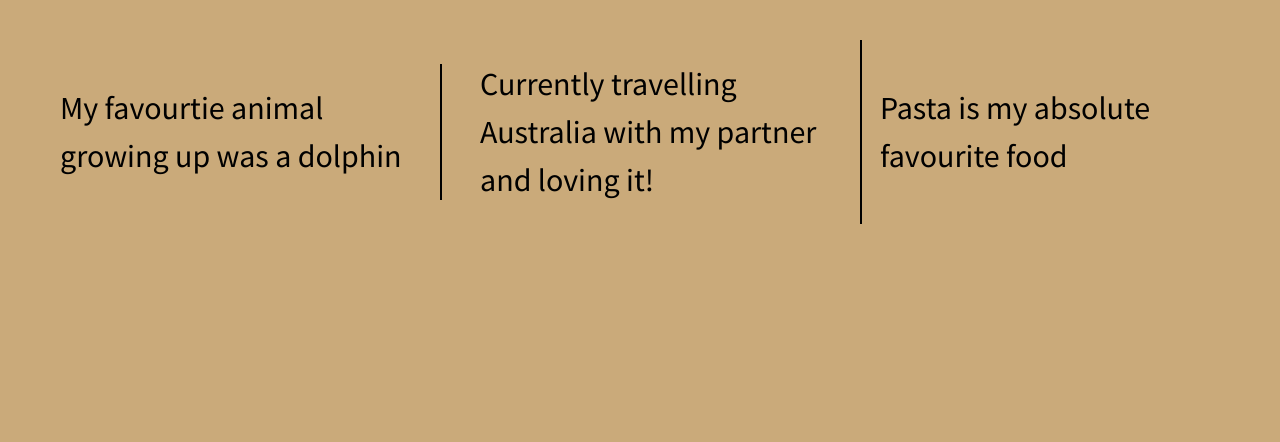
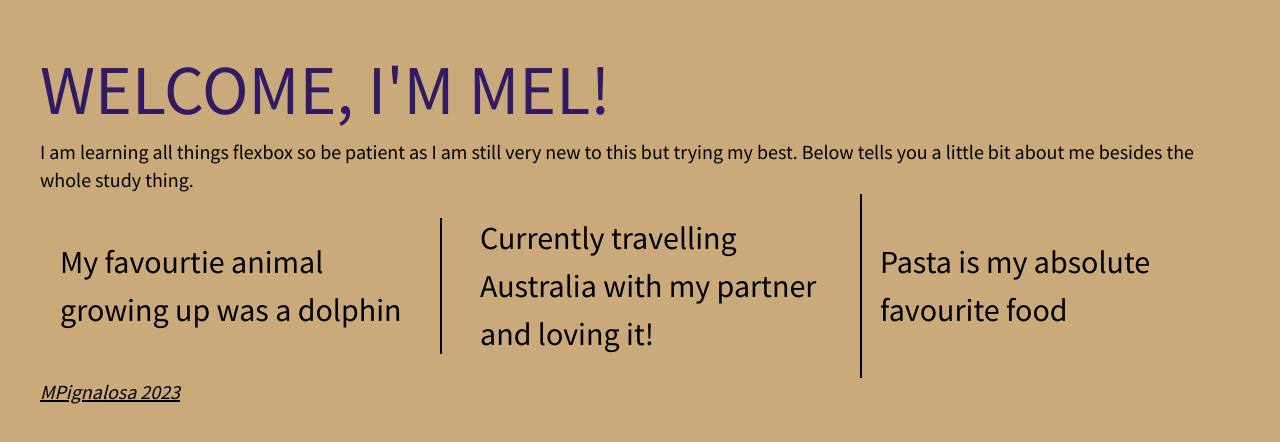
Before and after one commit to Melissa-Maria/divs-flexbox-starter, a plain HTML site: page index.html in a window 1280 px wide. Drawn offline with nearby package versions, Linux system fonts and the light colour scheme.

Commit message:
Coded website using flexbox

```diff
--- a/css/main.css
+++ b/css/main.css
@@ -110,6 +110,18 @@ body {
   color: black;
 }
 
+header, footer, main {
+    display: flex;
+    justify-content: center;
+    align-content: center;
+}
+
+header {
+    color: rgb(49, 27, 101);
+    font-size: 70px;
+    text-transform: uppercase;
+}
+
 .wrapper {
   display: flex;
   justify-content: space-between;
@@ -132,6 +144,11 @@ body {
 .div-1, .div-2 {
     border-right: 2px solid black;
     padding: 20px;
+}
+
+footer {
+    font-style: italic;
+    text-decoration: underline;
 }
 
 
--- a/index.html
+++ b/index.html
@@ -22,6 +22,8 @@
         <![endif]-->
 
         <section class="wrapper">
+            <header> Welcome, I'm Mel!</header>
+            <main> I am learning all things flexbox so be patient as I am still very new to this but trying my best. Below tells you a little bit about me besides the whole study thing.</main>
             <div class="div-1">
                 My favourtie animal growing up was a dolphin
             </div>
@@ -31,6 +33,7 @@
             <div class="div-3">
                 Pasta is my absolute favourite food
             </div>
+            <footer>MPignalosa 2023</footer>
         </section>
 
         <script src="https://ajax.googleapis.com/ajax/libs/jquery/1.11.3/jquery.min.js"></script>
```
